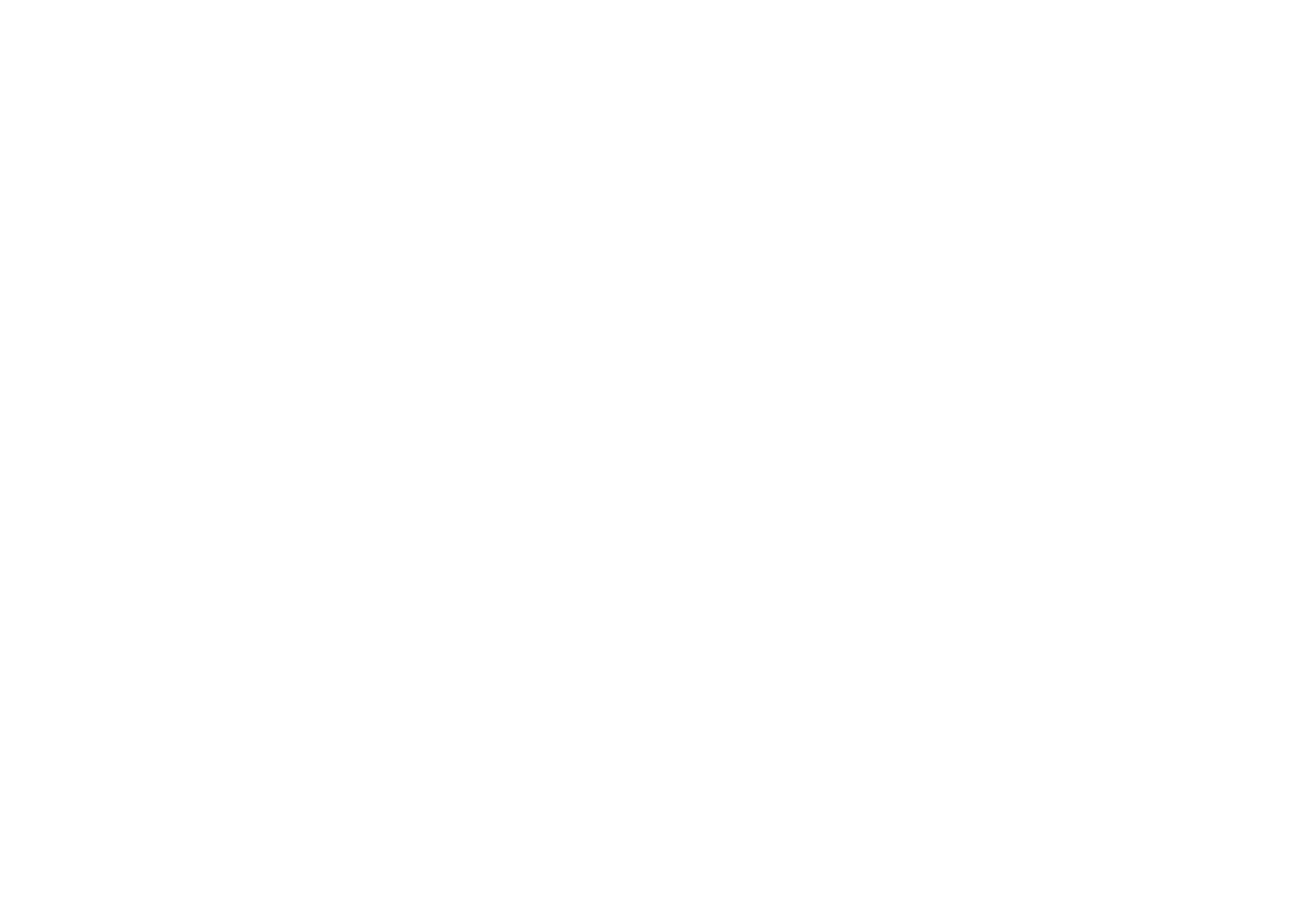
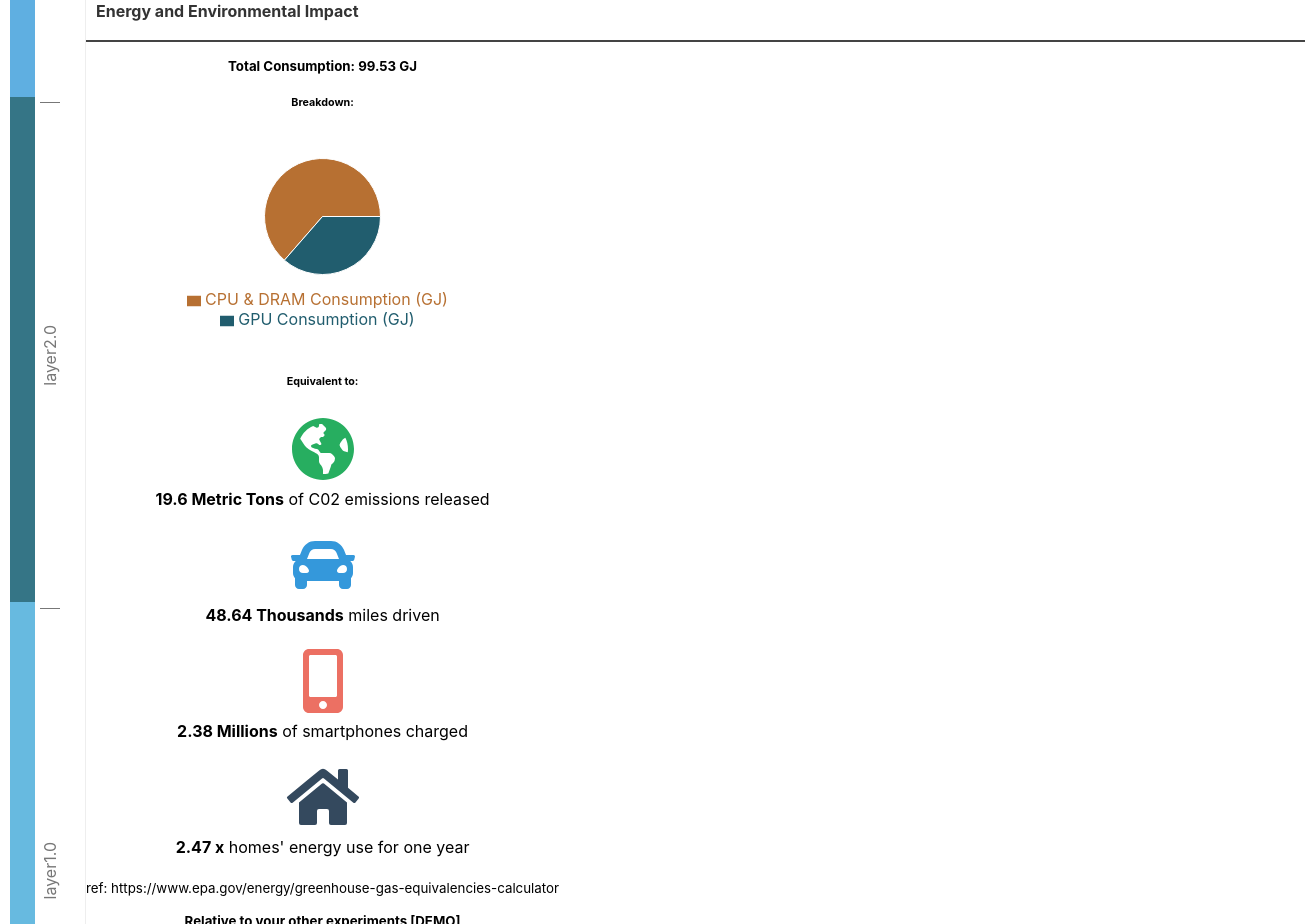
Before and after one commit to CentML/DeepView.Explore, a React (Create React App) app in the folder skyline-vscode/react-ui/: page / in a window 1280 px wide. Shown: the part 1000-1924 px from the top of the page, 1305 px wide, since content can reach past the window. Before the commit the page ends 800 px from the top, so only its background shows below. Built offline with nearby package versions, Linux system fonts and the light colour scheme.

Commit message:
changed bargraph for stacked bargraph | added code in skyline_session to receive energy consumption messages

```diff
--- a/skyline-vscode/react-ui/src/App.js
+++ b/skyline-vscode/react-ui/src/App.js
@@ -150,7 +150,7 @@ function App() {
             }
         });
 
-        const sendMock = false;
+        const sendMock = true;
 
         if (sendMock) {
             setTimeout(() => {
@@ -303,7 +303,7 @@ function App() {
                         </div>
                     </div>
                     <Habitat habitatData={analysisState['habitat']}/>
-                    <EnergyConsumption />
+                    <EnergyConsumption energyData={analysisState['energy']}/>
                     </div>
                     </div>
                     </Tab>
--- a/skyline-vscode/react-ui/src/ProviderPanel.js
+++ b/skyline-vscode/react-ui/src/ProviderPanel.js
@@ -3,6 +3,7 @@ import Subheader from './Subheader';
 import { XYPlot, VerticalGridLines, HorizontalGridLines, XAxis, YAxis, MarkSeries, makeWidthFlexible, FlexibleWidthXYPlot } from 'react-vis';
 import { Badge, Button, ButtonGroup, Card, CardGroup, Container, Form, Row, ToggleButton, Col, Image, Table } from 'react-bootstrap';
 import React from 'react';
+
 
 export default class ProviderPanel extends React.Component {
     constructor(props) {
--- a/skyline-vscode/react-ui/src/components/PieGraph.js
+++ b/skyline-vscode/react-ui/src/components/PieGraph.js
@@ -5,7 +5,7 @@ const PieGraph = ({ data, height }) => {
   return (
     <ResponsiveContainer height={height}>
         <PieChart margin={{ top: 10, right: 10, left: 10, bottom: 30 }}>
-            <Pie data={data} dataKey="value" nameKey="name" label/>
+            <Pie data={data} dataKey="value" nameKey="name" />
             <Tooltip />
             <Legend />
         </PieChart>
--- /dev/null
+++ b/skyline-vscode/react-ui/src/components/StackedBarGraph.js
@@ -0,0 +1,68 @@
+import React, {useState} from "react";
+import {
+  ResponsiveContainer,
+  BarChart,
+  CartesianGrid,
+  XAxis,
+  YAxis,
+  Tooltip,
+  Bar,
+  Legend,
+  Label,
+  ReferenceLine,
+  Cell
+} from "recharts";
+
+const StackedBarGraph = ({ data, height, xlabel, ylabel }) => {
+    const [focusBar, setFocusBar] = useState(null);
+const [mouseLeave, setMouseLeave] = useState(true);
+
+  return (
+    <ResponsiveContainer height={height}>
+      <BarChart
+      onMouseMove={(state) => {
+        if (state.isTooltipActive) {
+          setFocusBar(state.activeTooltipIndex);
+          setMouseLeave(false);
+        } else {
+          setFocusBar(null);
+          setMouseLeave(true);
+        }
+     }}
+        data={data}
+        margin={{ top: 10, right: 10, left: 50, bottom: 50 }}
+      >
+        <CartesianGrid horizontal={false} vertical={false}/>
+        <XAxis dataKey="name" label={{ value: xlabel, position: 'insideBottom', offset:-45}}/>
+        <YAxis width={100}>
+          <Label value={ylabel} angle={-90} position="outside"/>
+        </YAxis>
+        <Tooltip />
+        <Bar dataKey="cpu" stackId="a" fill='#5499c7'>
+        {data.map((entry, index) => (
+            <Cell key={`bar1-${index}`} fill={
+                entry.name === 'current'
+                  ? "#5499c7"
+                  : "rgba(84,153,199,0.55)"
+              }/>
+        ))}
+        </Bar>
+        <Bar dataKey="gpu" stackId="a" fill='#17a589'>
+        {data.map((entry, index) => (
+            <Cell key={`bar2-${index}`} fill={
+                entry.name === 'current'
+                  ? "#17a589"
+                  : "rgba(23,165,137,0.55)"
+              }/>
+        ))}
+        </Bar>
+        <ReferenceLine x="current" strokeWidth={0} >
+            <Label width={10} value={'Current Experiment'} position={'insideTop'} style={{fontSize:20,fontWeight:900,fontFamily:'sans-serif',fill:'#17202a'}}/>
+            </ReferenceLine>
+        <Legend align="center" />
+      </BarChart>
+    </ResponsiveContainer>
+  );
+};
+
+export default StackedBarGraph;
--- a/skyline-vscode/react-ui/src/data/mock_data.js
+++ b/skyline-vscode/react-ui/src/data/mock_data.js
@@ -881,22 +881,48 @@ export const profiling_data = {
     ["RTX2070", 35.13387680053711],
     ["RTX2080Ti", 23.35439109802246],
   ],
+  energy: {
+    current: {
+      total_consumption: 99.5328e9,
+      components: [
+        { type: "ENERGY_UNSPECIFIED", consumption: 0 },
+        { type: "ENERGY_CPU_DRAM", consumption: 63.173e9 },
+        { type: "ENERGY_GPU", consumption: 36.173e9 },
+      ],
+    },
+    past_measurements: [
+      {
+        total_consumption: 103400.345,
+        components: [
+          { type: "ENERGY_UNSPECIFIED", consumption: 0 },
+          { type: "ENERGY_CPU_DRAM", consumption: 70000.173 },
+          { type: "ENERGY_GPU", consumption: 33400.173 },
+        ],
+      },
+      {
+        total_consumption: 3034.345,
+        components: [
+          { type: "ENERGY_UNSPECIFIED", consumption: 0 },
+
+          { type: "ENERGY_GPU", consumption: 1534.173 },
+        ],
+      },
+      {
+        total_consumption: 10034.345,
+        components: [
+          { type: "ENERGY_UNSPECIFIED", consumption: 0 },
+          { type: "ENERGY_CPU_DRAM", consumption: 3000.173 },
+          { type: "ENERGY_GPU", consumption: 7034.173 },
+        ],
+      },
+      {
+        total_consumption: 903.345,
+        components: [
+          { type: "ENERGY_UNSPECIFIED", consumption: 0 },
+          { type: "ENERGY_CPU_DRAM", consumption: 450.173 },
+          { type: "ENERGY_GPU", consumption: 453.173 },
+        ],
+      },
+    ],
+  },
 };
-
-export const environmental_data = {
-  cpu_energy: 2035.4,
-  gpu_energy: 1210.53,
-  equivalent: {
-    carbon: 75,
-    miles: 100,
-    appliance: 50,
-    household: 20,
-  },
-  other_experiments: [
-    { name: "exp_1", value: 800 },
-    { name: "exp_2", value: 1800 },
-    { name: "exp_3", value: 8000 },
-    { name: "exp_4", value: 1750 },
-    { name: "exp_5", value: 5670.11 },
-  ],
-};
--- a/skyline-vscode/react-ui/src/sections/EnergyConsumption.js
+++ b/skyline-vscode/react-ui/src/sections/EnergyConsumption.js
@@ -1,49 +1,95 @@
-import React, { useState, useEffect } from "react";
-import { Container, Row, Col, Spinner, Card, ListGroup } from "react-bootstrap";
+import React from "react";
+import { Container, Row, Col, Spinner, Card } from "react-bootstrap";
 import { FontAwesomeIcon } from "@fortawesome/react-fontawesome";
-import { faCircle } from "@fortawesome/free-solid-svg-icons";
+import {
+  faGlobeAmericas,
+  faCar,
+  faHome,
+  faMobileAlt
+} from "@fortawesome/free-solid-svg-icons";
 import styled from "styled-components";
+import Subheader from "../Subheader";
+import PieGraph from "../components/PieGraph";
+import StackedBarGraph from "../components/StackedBarGraph";
+import { energy_data, unitScale } from "../utils";
 
-import Subheader from "../Subheader";
-import { environmental_data } from "../data/mock_data";
-import BarGraph from "../components/BarGraph";
-import PieGraph from "../components/PieGraph";
+const EnergyConsumption = ({ energyData }) => {
 
-const EnergyConsumption = () => {
-  const [isLoading, setIsLoading] = useState(true);
-  const { cpu_energy, gpu_energy, equivalent, other_experiments } =
-    environmental_data;
-  const total = (cpu_energy + gpu_energy).toFixed(2);
-
-  const piegraph_data = [
+  let total = null;
+  let curr_cpu_dram = null;
+  let curr_gpu = null;
+  let piegraph_data = null;
+  let bargraph_data = [];
+  let conversions = null;
+  const { current, past_measurements } = energyData;
+  if (current && current.components && current.total_consumption) {
+    curr_cpu_dram = current.components.find(
+      (item) => item.type === "ENERGY_CPU_DRAM"
+    );
+    curr_gpu = current.components.find((item) => item.type === "ENERGY_GPU");
+    total = unitScale(current.total_consumption,"energy");
+    conversions = energy_data(current.total_consumption);
+    console.log(conversions)
+    if (curr_cpu_dram && curr_gpu) {
+      const cpu_scale = unitScale(curr_cpu_dram.consumption,"energy");
+      const gpu_scale = unitScale(curr_gpu.consumption,"energy")
+      console.log(cpu_scale.val,gpu_scale.val)
+      piegraph_data = [
         {
-      name: "CPU & DRAM Consumption (J)",
-      value: cpu_energy,
+          name: `CPU & DRAM Consumption (${cpu_scale.scale})`,
+          value: cpu_scale.val, // parseFloat(Number(cpu_dram.consumption / 1000).toFixed(2))
           fill: "#b77032",
         },
         {
-      name: "GPU Consumption (J)",
-      value: gpu_energy,
+          name: `GPU Consumption (${gpu_scale.scale})`,
+          value: gpu_scale.val,
           fill: "#215d6e",
         },
       ];
+    }
+  }
 
-  const bargraph_data = [
-    ...other_experiments,
+  if (past_measurements && past_measurements.length > 0) {
+    let idx = 0;
+    const arr_past_mesurements = past_measurements.flatMap((item) => {
+      if (item.total_consumption && item.components) {
+        const cpu_dram = item.components.find(
+          (prev_item) => prev_item.type === "ENERGY_CPU_DRAM"
+        );
+        const gpu = item.components.find(
+          (prev_item) => prev_item.type === "ENERGY_GPU"
+        );
+        if (cpu_dram && gpu) {
+          return {
+            name: `exp_${(idx += 1)}`,
+            total: parseFloat(Number(Math.log10(item.total_consumption)).toFixed(2)),
+            cpu: parseFloat(Number(Math.log10(cpu_dram.consumption)).toFixed(2)) ,
+            gpu: parseFloat(Number(Math.log10(gpu.consumption)).toFixed(2)),
+          };
+        }
+      }
+      return [];
+    });
+    bargraph_data = arr_past_mesurements;
+  }
+
+  // add current experiment
+  if (piegraph_data) {
+    bargraph_data = [
+      ...bargraph_data,
       {
-      name: "current",
-      value: total,
-      fill: "#1555bd",
+        name: `current`,
+        total: parseFloat(Number(Math.log10(current.total_consumption)).toFixed(2)),
+        cpu: parseFloat(Number(Math.log10(curr_cpu_dram.consumption)).toFixed(2)),
+        gpu: parseFloat(Number(Math.log10(curr_gpu.consumption)).toFixed(2)),
       },
     ];
+  }
 
-  bargraph_data.sort((a, b) => a.value - b.value);
+  if(bargraph_data.length > 0) bargraph_data.sort((a, b) => a.total - b.total);
 
-  useEffect(() => {
-    setTimeout(() => {
-      setIsLoading(false);
-    }, 5000);
-  }, []);
+
+  console.log(bargraph_data);
 
   return (
     <>
@@ -51,7 +97,7 @@ const EnergyConsumption = () => {
         <div className="innpv-memory innpv-subpanel">
           <Subheader icon="database">Energy and Environmental Impact</Subheader>
           <div className="innpv-subpanel-content">
-            {isLoading ? (
+            {Object.keys(energyData).length === 0 ? (
               <Container fluid>
                 <Row className="justify-content-md-center">
                   <Card>
@@ -65,57 +111,101 @@ const EnergyConsumption = () => {
             ) : (
               <Container fluid>
                 <Row>
+                  {piegraph_data ? (
                     <Col xxl={6}>
                       <div>
                         <h5>
                           Total Consumption:
-                        <strong> {total}J</strong>
+                          <strong> {`${total.val} ${total.scale}`} </strong>
                         </h5>
                       </div>
                       <div>
                         <h6>Breakdown:</h6>
-                      <PieGraph data={piegraph_data} height={500} />
+                        <PieGraph data={piegraph_data} height={225} />
                       </div>
-                  </Col>
-                  <Col xxl={6}>
                       <div>
                         <h6>Equivalent to: </h6>
                       </div>
+                      <Row>
+                        <Col sm={3} className="center">
                           <div>
-                      <ListGroup variant="flush">
-                        <ListGroup.Item className="list-item">
-                          <FontAwesomeIcon icon={faCircle} />{" "}
-                          <strong>{equivalent.carbon}</strong> kg of CO2
-                          released
-                        </ListGroup.Item>
-                        <ListGroup.Item className="list-item">
-                          <FontAwesomeIcon icon={faCircle} />{" "}
-                          <strong>{equivalent.miles}</strong> miles driven
-                        </ListGroup.Item>
-                        <ListGroup.Item className="list-item">
-                          <FontAwesomeIcon icon={faCircle} />{" "}
-                          <strong>{equivalent.appliance}</strong> hours of TV
-                        </ListGroup.Item>
-                        <ListGroup.Item className="list-item">
-                          <FontAwesomeIcon icon={faCircle} />{" "}
-                          <strong>{equivalent.household}%</strong> of average
-                          household consumption
-                        </ListGroup.Item>
-                      </ListGroup>
+                            <FontAwesomeIcon
+                              icon={faGlobeAmericas}
+                              size="4x"
+                              color="#27ae60"
+                            />{" "}
                           </div>
-
+                          <p>
+                            <strong>{conversions?.carbon}</strong> of C02 emissions released
+                          </p>
+                        </Col>
+                        <Col sm={3} className="center">
                           <div>
-                      <h5>Relative to your other experiments</h5>
+                            <FontAwesomeIcon
+                              icon={faCar}
+                              size="4x"
+                              color="#3498db"
+                            />{" "}
+                          </div>
+                          <p>
+                            <strong>{conversions?.miles}</strong> miles driven
+                          </p>
+                        </Col>
+                        <Col sm={3} className="center">
+                          <div>
+                            <FontAwesomeIcon
+                              icon={faMobileAlt}
+                              size="4x"
+                              color="#ec7063"
+                            />{" "}
+                          </div>
+                          <p>
+                            <strong>{conversions?.phone}</strong> of smartphones charged
+                          </p>
+                        </Col>
+                        <Col sm={3} className="center">
+                          <div>
+                            <FontAwesomeIcon
+                              icon={faHome}
+                              size="4x"
+                              color="#34495e"
+                            />{" "}
+                          </div>
+                          <p>
+                            <strong>{conversions?.household} x</strong> homes' energy use for one year
+                          </p>
+                        </Col>
+                        <small>ref: https://www.epa.gov/energy/greenhouse-gas-equivalencies-calculator</small>
+                      </Row>
+                    </Col>
+                  ) : (
+                    <Col xxl={6}>
+                      <div>
+                        <h5>Could not load the data</h5>
+                      </div>
+                    </Col>
+                  )}
+                  {bargraph_data.length > 0 ? (
+                    <Col xxl={6}>
+                      <div>
+                        <h5>Relative to your other experiments [DEMO]</h5>
                       </div>
                       <div className="bargraph-container">
-                      <BarGraph
+                        <StackedBarGraph
                           data={bargraph_data}
                           height={500}
                           xlabel={"Experiments"}
-                        ylabel={"Energy Consumption (J)"}
+                          ylabel={"Energy Consumption (J) log scale"}
                         />
                       </div>
                     </Col>
+                  ) : (
+                    <Col xxl={6}>
+                      <div>
+                        <h5>Could not load the data</h5>
+                      </div>
+                    </Col>
+                  )}
                 </Row>
               </Container>
             )}
@@ -129,9 +219,11 @@ const EnergyConsumption = () => {
 const Wrapper = styled.main`
   h5 {
     margin-top: 1rem;
+    text-align: center;
   }
 
   h6 {
+    text-align: center;
     margin-top: 1rem;
   }
 
@@ -139,7 +231,18 @@ h6 {
     border: none;
   }
 
-.bargraph-container{
+  .center {
+    display: flex;
+    align-items: center;
+    flex-direction: column;
+    padding: 0.25rem;
+    text-align: center;
+    p {
+      margin-top: 0.5rem;
+    }
+  }
+
+  .bargraph-container {
     margin-top: 1rem;
   }
 `;
--- a/skyline-vscode/react-ui/src/utils.js
+++ b/skyline-vscode/react-ui/src/utils.js
@@ -8,6 +8,49 @@ const BYTE_UNITS = [
   'MB',
   'GB',
 ];
+
+const ENERGY_UNITS = [
+  'J',
+  'KJ',
+  'MG',
+  'GJ',
+  'PJ'
+]
+
+const GENERIC_UNITS = [
+  '',
+  'Thousands',
+  'Millions',
+  "Billions"
+]
+
+// reference : https://www.epa.gov/energy/greenhouse-gas-equivalencies-calculator
+const ENERGY_CONVERSION_UNITS = {
+  kwh: 2.77778e-7, // 1J = 2.77778e-7 kwh
+  carbon: 7.09e-4, // Electricity consumed (kilowatt-hours) : 7.09 × 10-4 metric tons CO2/kWh
+  miles: 1/(4.03e-4), // Miles driven by the average gasoline-powered passenger vehicle : 4.03 x 10-4 metric tons CO2E/mile
+  household: 1/7.94, // Home energy use : 7.94 metric tons CO2 per home per year.
+  phone: 1/(8.22e-6) // 8.22 x 10-6 metric tons CO2/smartphone charged
+}
+
+export function unitScale(quantity, unit){
+  let idx = 0;
+  while(quantity > 1000){
+    quantity /=1000;
+    idx +=1;
+  }
+
+  switch(unit){
+    case 'energy':
+      return {val:parseFloat(Number(quantity).toFixed(2)),scale:ENERGY_UNITS[idx]}
+    case 'generic':
+      return {val:parseFloat(Number(quantity).toFixed(2)),scale:GENERIC_UNITS[idx]}
+    default:
+      return null
+  }
+
+}
+
 
 // export function processFileReference(fileReferenceProto) {
 //   return {
@@ -108,3 +151,23 @@ export function computePercentage(operations, total_time) {
 
   return operations;
 }
+
+export function energy_data(currentTotal){
+  const kwh = currentTotal * ENERGY_CONVERSION_UNITS['kwh'];
+  const carbon_emission_tons = kwh*ENERGY_CONVERSION_UNITS['carbon'];
+  const carbon_unit = carbon_emission_tons < 0 ?
+      `${parseFloat(Number(carbon_emission_tons*1000).toFixed(2))} kg`:
+      `${parseFloat(Number(carbon_emission_tons).toFixed(2))} Metric Tons`;
+  const miles = unitScale(carbon_emission_tons * ENERGY_CONVERSION_UNITS['miles'],'generic');
+  const household = carbon_emission_tons * ENERGY_CONVERSION_UNITS['household'];
+  const phone = unitScale(carbon_emission_tons * ENERGY_CONVERSION_UNITS['phone'],'generic');
+
+  return {
+    kwh: parseFloat(Number(kwh).toFixed(2)),
+    carbon: carbon_unit,
+    miles: `${miles.val} ${miles.scale}`,
+    household: parseFloat(Number(household).toFixed(2)),
+    phone: `${phone.val} ${phone.scale}`
+  }
+
+}
```
Also changed, not shown: skyline-vscode/react-ui/src/WelcomeScreen.js (+25 -20 lines). Lines whose indentation alone changed are shown as unchanged.
